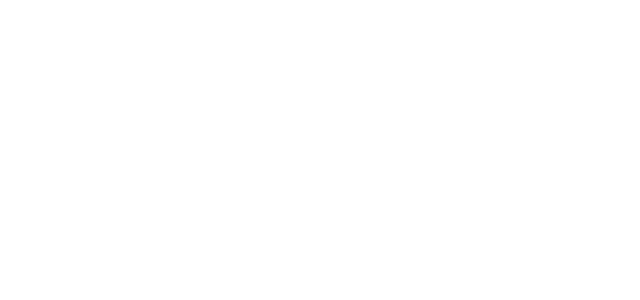
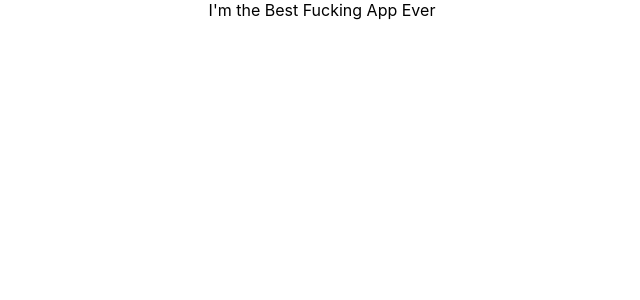
Before and after one commit to emotionalproof/LetItGo--frontend, a React (Create React App) app: page / in a window 1280 px wide. Shown: the top 300 px of the page, without its empty margins (318-958 px from the left). Built offline with nearby package versions, Linux system fonts and the light colour scheme; the HTML template or start-up script is replaced by a standard one.

Commit message:
first commit, probably already have a problem hah

```diff
--- a/src/App.js
+++ b/src/App.js
@@ -5,7 +5,7 @@
 function App() {
   return (
     <div className="App">
-
+      I'm the Best Fucking App Ever
     </div>
   );
 }
```
Also changed, not shown: 1 other file (tests, documents, lock files or other folders).
